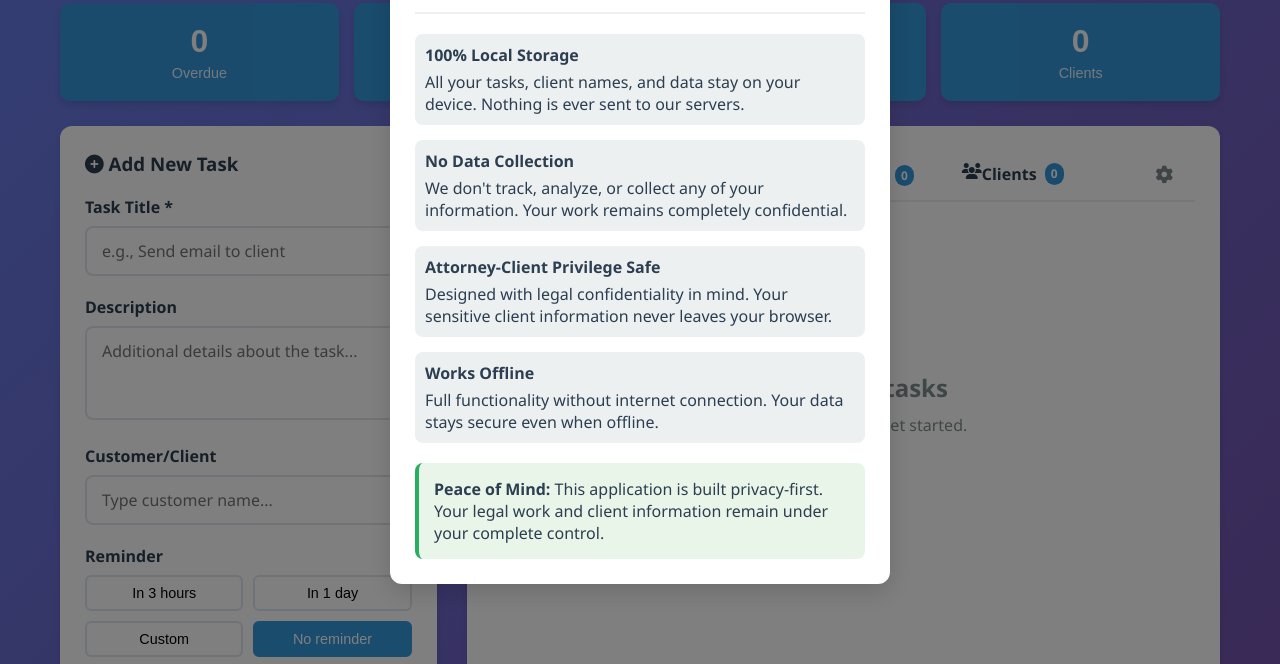
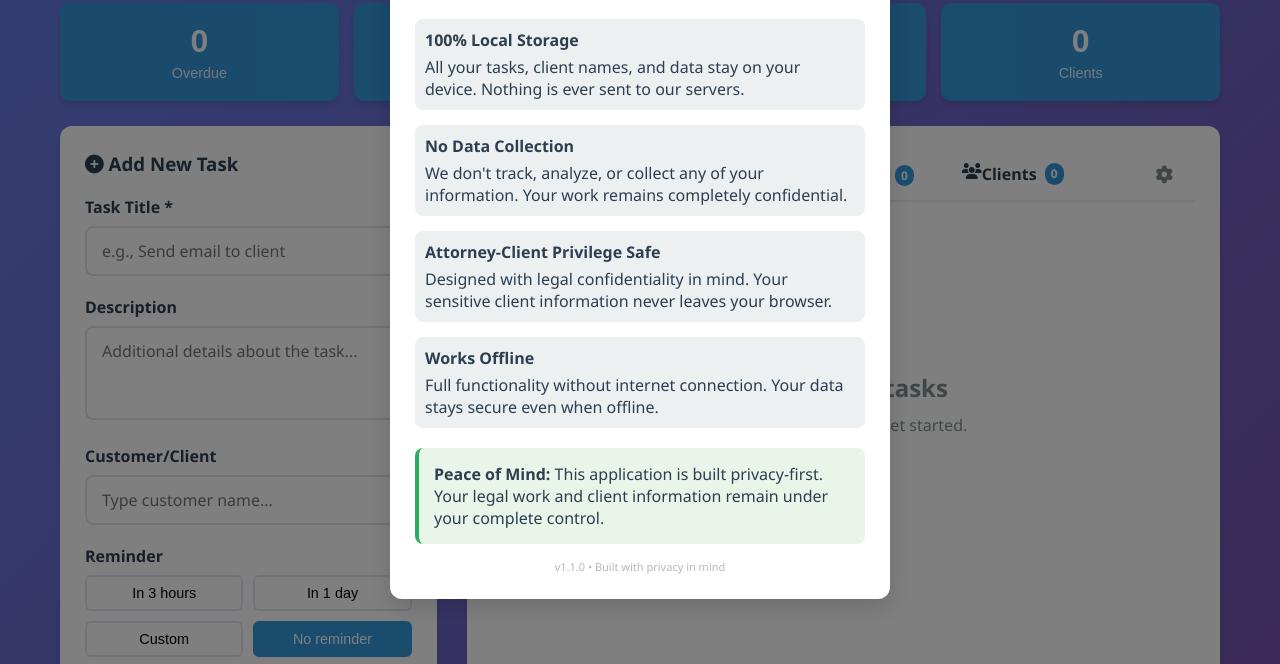
Before and after one commit to bchans/todo-list-for-lawyers, a plain HTML site: page index.html in a window 1280 px wide. Both pictures are taken after a click on the icon 865 px from the left and 97 px from the top of the page. Shown: the part 136-800 px from the top of the page. Drawn offline with nearby package versions, Linux system fonts and the light colour scheme.

Commit message:
feat: add version tracking (v1.1.0) and persistent export notifications

```diff
--- a/index.html
+++ b/index.html
@@ -1233,6 +1233,10 @@
 
                 <div style="margin-top: 20px; padding: 15px; background: #e8f5e8; border-radius: 8px; border-left: 4px solid var(--success-color);">
                     <strong>Peace of Mind:</strong> This application is built privacy-first. Your legal work and client information remain under your complete control.
+                </div>
+
+                <div style="margin-top: 15px; text-align: center; font-size: 11px; color: #999; opacity: 0.7;">
+                    <span id="appVersion">v1.1.0</span> • Built with privacy in mind
                 </div>
             </div>
         </div>
@@ -1375,6 +1379,9 @@
     </div>
 
     <script>
+        // App version
+        const APP_VERSION = 'v1.1.0';
+
         // Global variables
         let tasks = [];
         let customers = new Set();
@@ -1404,7 +1411,8 @@
 
         // Initialize app
         document.addEventListener('DOMContentLoaded', function() {
-            persistLog('startup.begin', {});
+            console.log(`%c📋 Legal Task Manager ${APP_VERSION}`, 'color: #2196F3; font-weight: bold; font-size: 14px;');
+            persistLog('startup.begin', { version: APP_VERSION });
             loadTasks();
             loadSettings();
             persistLog('startup.afterLoad', {
```
